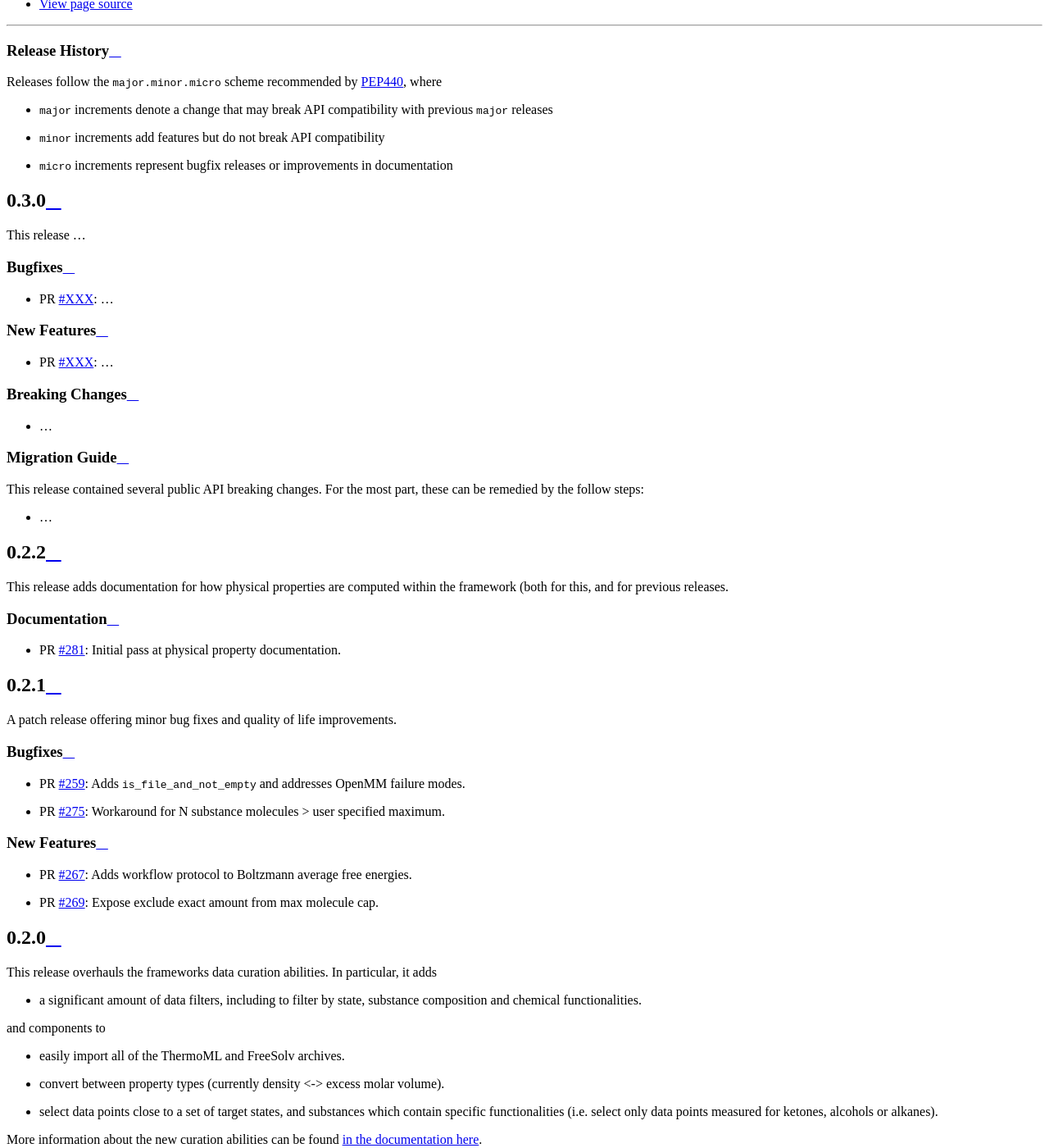
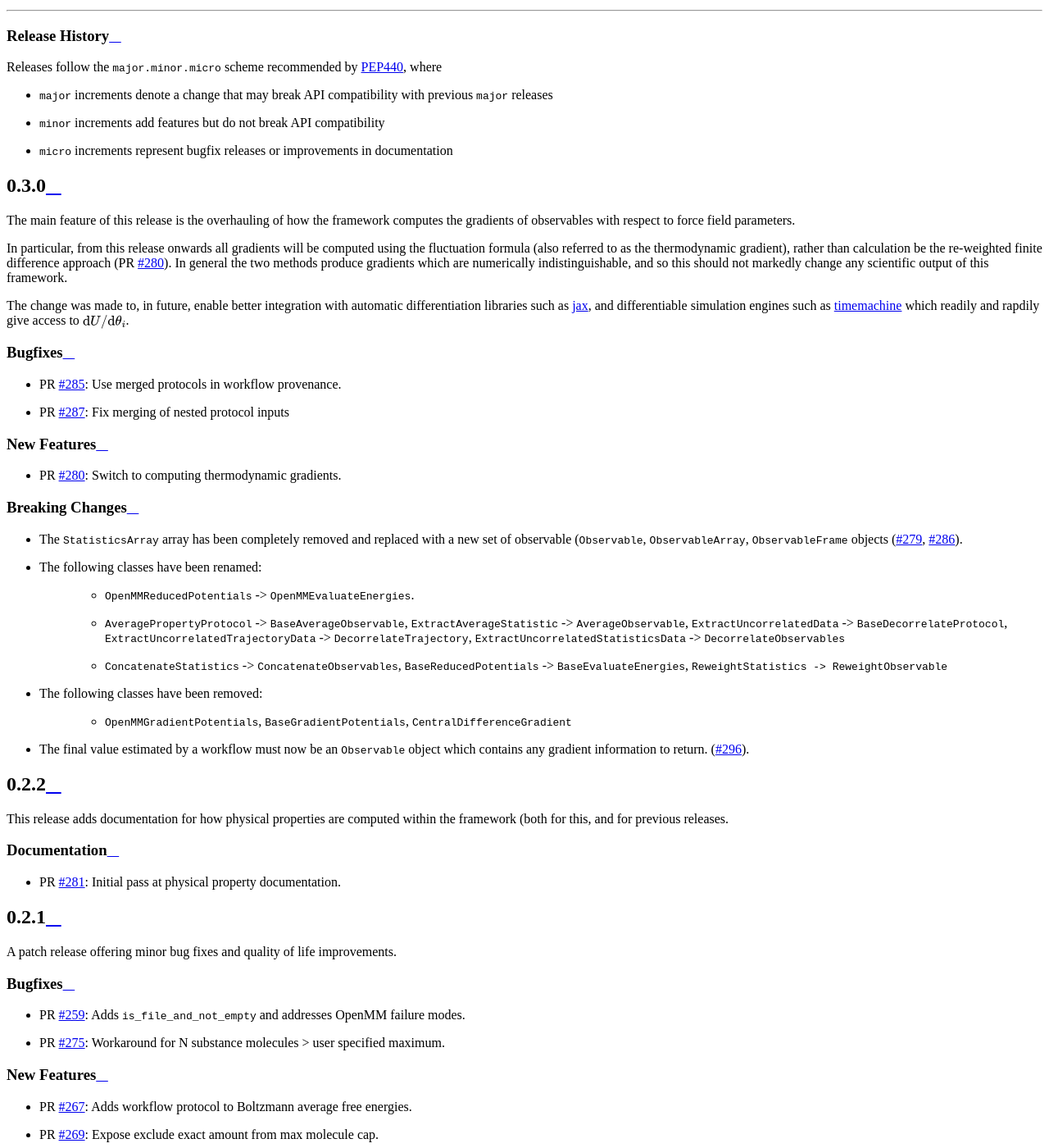
Before and after one commit to openforcefield/openff-evaluator, a Sphinx documentation site: the page built from docs/releasehistory.rst, in a window 1280 px wide and 1400 px high, scrolled down 2235 px. Shown: the whole window at 82% size. Built offline with Sphinx 7.4.7 and the Read the Docs theme 2.0.0, drawn with Linux system fonts in a browser that asks for light colours.

Commit message:
Add release notes.

```diff
--- a/docs/releasehistory.rst
+++ b/docs/releasehistory.rst
@@ -12,30 +12,46 @@ Releases follow the ``major.minor.micro`` scheme recommended by
 0.3.0
 -----
 
-This release ...
+The main feature of this release is the overhauling of how the framework computes the gradients of observables with
+respect to force field parameters.
+
+In particular, from this release onwards all gradients will be computed using the fluctuation formula (also referred
+to as the thermodynamic gradient), rather than calculation be the re-weighted finite difference approach (PR
+`#280 <https://github.com/openforcefield/openff-evaluator/pull/280>`_). In general the two methods produce gradients
+which are numerically indistinguishable, and so this should not markedly change any scientific output of this framework.
+
+The change was made to, in future, enable better integration with automatic differentiation libraries such as
+`jax <https://github.com/google/jax>`_, and differentiable simulation engines such as
+`timemachine <https://github.com/proteneer/timemachine>`_ which readily and rapdily give access to
+:math:`\mathrm{d} U / \mathrm{d} \theta_i`.
 
 Bugfixes
 """"""""
 
-* PR `#XXX <https://github.com/openforcefield/propertyestimator/pull/XXX>`_: ...
+* PR `#285 <https://github.com/openforcefield/openff-evaluator/pull/285>`_: Use merged protocols in workflow provenance.
+* PR `#287 <https://github.com/openforcefield/openff-evaluator/pull/287>`_: Fix merging of nested protocol inputs
 
 New Features
 """"""""""""
 
-* PR `#XXX <https://github.com/openforcefield/propertyestimator/pull/XXX>`_: ...
+* PR `#280 <https://github.com/openforcefield/openff-evaluator/pull/280>`_: Switch to computing thermodynamic gradients.
 
 Breaking Changes
 """"""""""""""""
 
-* ...
+* The ``StatisticsArray`` array has been completely removed and replaced with a new set of observable (``Observable``, ``ObservableArray``, ``ObservableFrame`` objects (`#279 <https://github.com/openforcefield/openff-evaluator/pull/279>`_, `#286 <https://github.com/openforcefield/openff-evaluator/pull/279>`_).
 
-Migration Guide
-"""""""""""""""
+* The following classes have been renamed:
 
-This release contained several public API breaking changes. For the most part, these can be
-remedied by the follow steps:
+    - ``OpenMMReducedPotentials`` -> ``OpenMMEvaluateEnergies``.
+    - ``AveragePropertyProtocol`` -> ``BaseAverageObservable``, ``ExtractAverageStatistic`` -> ``AverageObservable``, ``ExtractUncorrelatedData`` -> ``BaseDecorrelateProtocol``, ``ExtractUncorrelatedTrajectoryData`` -> ``DecorrelateTrajectory``, ``ExtractUncorrelatedStatisticsData`` -> ``DecorrelateObservables``
+    - ``ConcatenateStatistics`` -> ``ConcatenateObservables``, ``BaseReducedPotentials`` -> ``BaseEvaluateEnergies``, ``ReweightStatistics -> ReweightObservable``
 
-* ...
+* The following classes have been removed:
+
+    - ``OpenMMGradientPotentials``, ``BaseGradientPotentials``, ``CentralDifferenceGradient``
+
+* The final value estimated by a workflow must now be an ``Observable`` object which contains any gradient information to return. (`#296 <https://github.com/openforcefield/openff-evaluator/pull/296>`_).
 
 0.2.2
 -----
```
